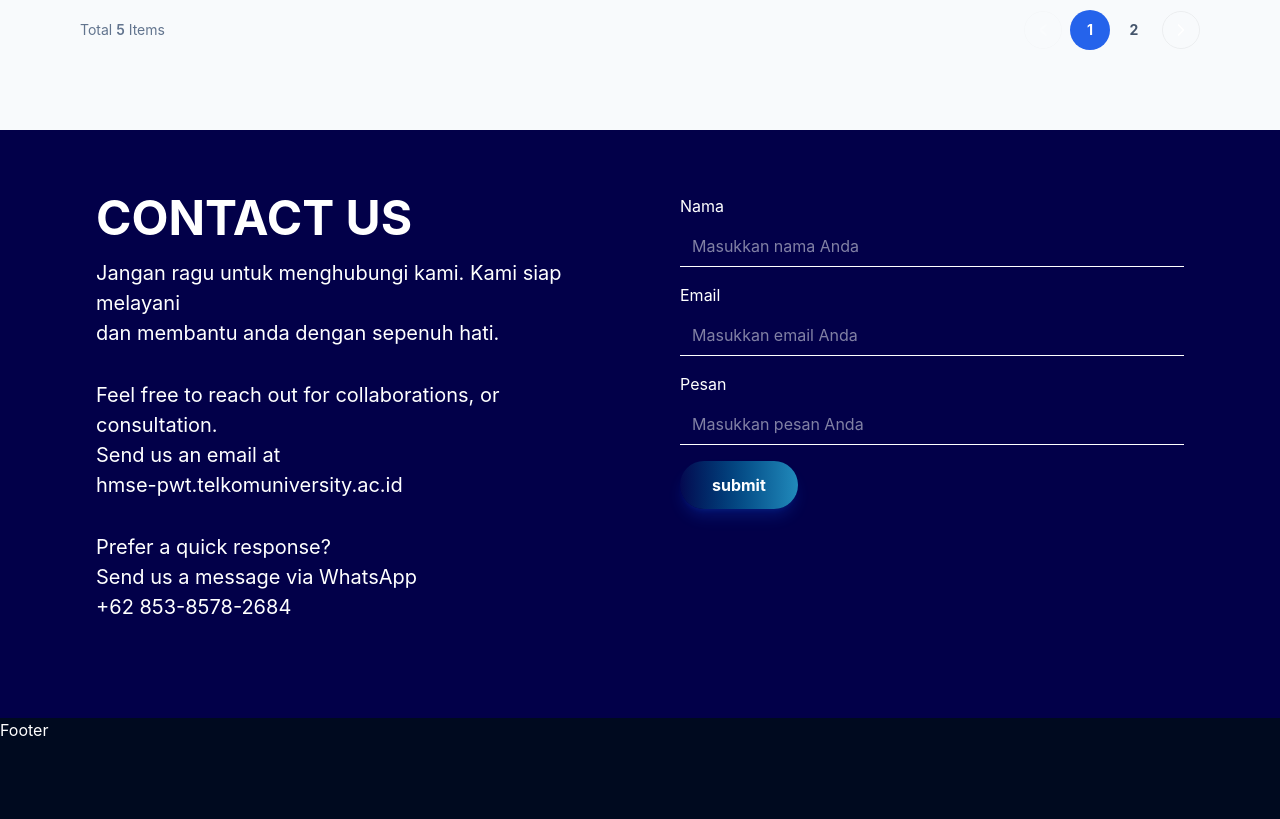
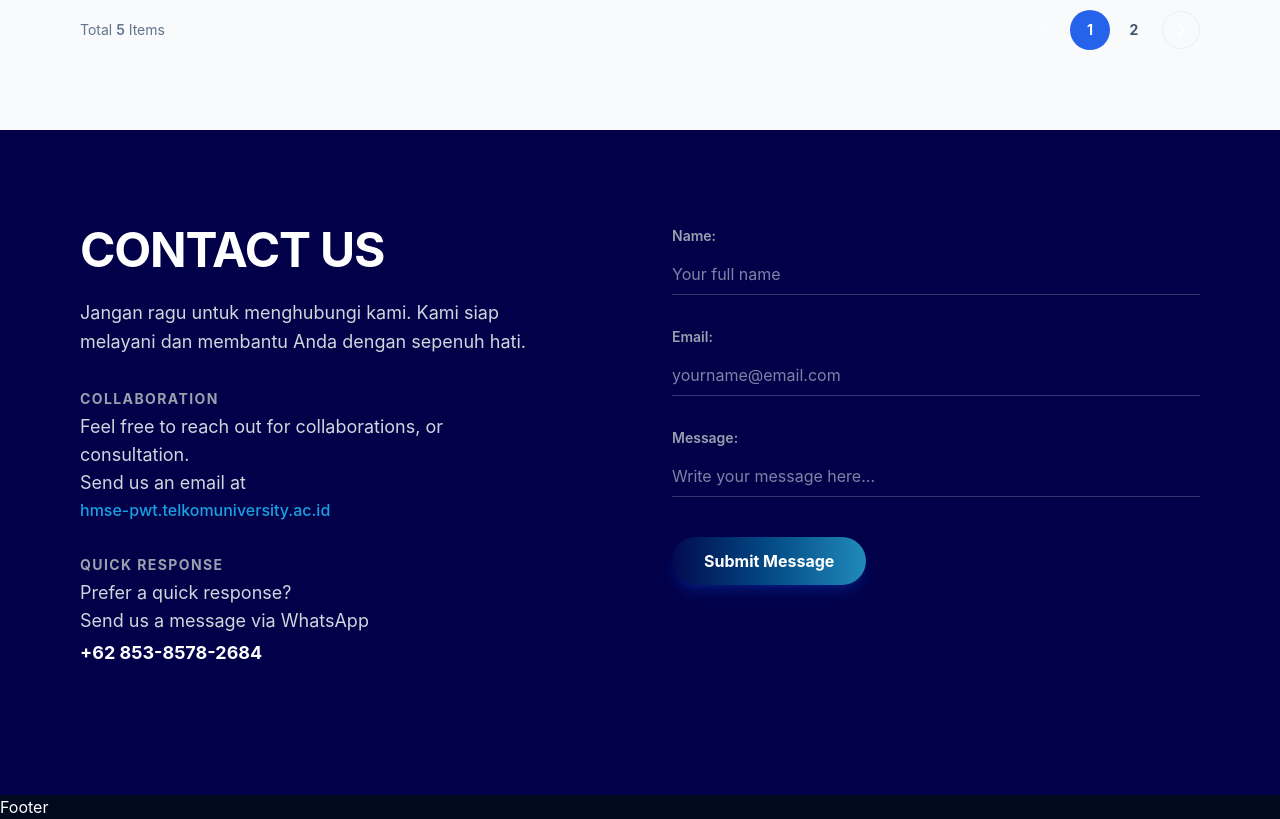
Before and after one commit to Research-and-Creativity/company-profile, a React (Vite) app: page / in a window 1280 px wide. Shown: the part 3580-4399 px from the top of the page. Before the commit the page ends 4322 px from the top, so only its background shows below. Built offline with nearby package versions, Linux system fonts and the light colour scheme.

Commit message:
features: update contact improve with animation

```diff
--- a/src/pages/Home/index.tsx
+++ b/src/pages/Home/index.tsx
@@ -23,7 +23,7 @@ const HomePage = () => {
                 <OurProducts />
             </section>
 
-            <section id="contact" className="py-16 bg-[#020049] text-white">
+            <section id="contact" className="bg-[#020049] text-white">
                 <Contact />
             </section>
         </div>
--- a/src/pages/Home/section/Contact.tsx
+++ b/src/pages/Home/section/Contact.tsx
@@ -1,31 +1,135 @@
-import Button from "../../../components/ui/Button"
+import { motion, type Variants } from "framer-motion";
+import Button from "../../../components/ui/Button";
+
+const containerVariants: Variants = {
+  hidden: { opacity: 0 },
+  visible: {
+    opacity: 1,
+    transition: {
+      staggerChildren: 0.2,
+    },
+  },
+};
+
+const itemVariants: Variants = {
+  hidden: { opacity: 0, x: -20 },
+  visible: {
+    opacity: 1,
+    x: 0,
+    transition: { duration: 0.5, ease: "easeOut" },
+  },
+};
 
 export default function Contact() {
   return (
-    <div className="flex flex-col md:flex-row gap-20 md:px-24 px-16">
-      <div className="md:w-1/2">
-      <h1 className="text-5xl font-bold mb-4 uppercase">Contact Us</h1>
-      <p className="mb-4 text-[20px]">Jangan ragu untuk menghubungi kami. Kami siap melayani <br />dan membantu anda dengan sepenuh hati.</p>
-      <p className="my-8 text-[20px]">Feel free to reach out for collaborations, or consultation. <br />Send us an email at <br />hmse-pwt.telkomuniversity.ac.id</p>
-      <p className="my-8 text-[20px]">Prefer a quick response? <br />Send us a message via WhatsApp <br />+62 853-8578-2684</p>
+    <section id="contact" className="py-24 overflow-hidden">
+      <div className="container mx-auto px-6 md:px-20">
+        <div className="grid grid-cols-1 lg:grid-cols-2 gap-16 items-start">
+          <motion.div
+            variants={containerVariants}
+            initial="hidden"
+            whileInView="visible"
+            viewport={{ once: true, margin: "-100px" }}
+          >
+            <motion.h2
+              variants={itemVariants}
+              className="text-5xl font-bold text-white mb-6 tracking-tight"
+            >
+              CONTACT US
+            </motion.h2>
+
+            <motion.p
+              variants={itemVariants}
+              className="text-gray-300 text-lg mb-8 leading-relaxed max-w-md"
+            >
+              Jangan ragu untuk menghubungi kami. Kami siap melayani dan
+              membantu Anda dengan sepenuh hati.
+            </motion.p>
+
+            <motion.div
+              variants={itemVariants}
+              className="mb-8 leading-relaxed max-w-md group"
+            >
+              <p className="text-gray-400 text-sm font-bold uppercase tracking-widest mb-1">
+                Collaboration
+              </p>
+              <p className="text-gray-300 text-lg">
+                Feel free to reach out for collaborations, or consultation.
+              </p>
+              <p className="text-gray-300 text-lg">Send us an email at</p>
+              <a
+                href="mailto:hmse-pwt.telkomuniversity.ac.id"
+                className="text-[#17a1e1] font-medium hover:underline cursor-pointer transition-all"
+              >
+                hmse-pwt.telkomuniversity.ac.id
+              </a>
+            </motion.div>
+
+            <motion.div
+              variants={itemVariants}
+              className="mb-8 leading-relaxed max-w-md"
+            >
+              <p className="text-gray-400 text-sm font-bold uppercase tracking-widest mb-1">
+                Quick Response
+              </p>
+              <p className="text-gray-300 text-lg">Prefer a quick response?</p>
+              <p className="text-gray-300 text-lg">
+                Send us a message via WhatsApp
+              </p>
+              <a href="https://wa.me/6285385782684" target="_blank" className="font-bold text-lg block mt-1">
+                +62 853-8578-2684
+              </a>
+            </motion.div>
+          </motion.div>
+
+          <motion.form
+            initial={{ opacity: 0, y: 50 }}
+            whileInView={{ opacity: 1, y: 0 }}
+            viewport={{ once: true }}
+            transition={{ duration: 0.6, delay: 0.2 }}
+            className="space-y-8"
+          >
+            <div className="relative">
+              <label className="block text-gray-400 text-sm font-semibold mb-2">
+                Name:
+              </label>
+              <input
+                type="text"
+                className="w-full bg-transparent border-b border-white/20 py-2 text-white focus:outline-none focus:border-zetech-primary transition-all peer"
+                placeholder="Your full name"
+              />
+              <div className="absolute bottom-0 left-0 h-0.5 w-0 bg-zetech-primary transition-all duration-300 peer-focus:w-full" />
+            </div>
+
+            <div className="relative">
+              <label className="block text-gray-400 text-sm font-semibold mb-2">
+                Email:
+              </label>
+              <input
+                type="email"
+                className="w-full bg-transparent border-b border-white/20 py-2 text-white focus:outline-none focus:border-zetech-primary transition-all peer"
+                placeholder="yourname@email.com"
+              />
+              <div className="absolute bottom-0 left-0 h-0.5 w-0 bg-zetech-primary transition-all duration-300 peer-focus:w-full" />
+            </div>
+
+            <div className="relative">
+              <label className="block text-gray-400 text-sm font-semibold mb-2">
+                Message:
+              </label>
+              <input
+                className="w-full bg-transparent border-b border-white/20 py-2 text-white focus:outline-none focus:border-zetech-primary transition-all peer resize-none"
+                placeholder="Write your message here..."
+              />
+              <div className="absolute bottom-0 left-0 h-0.5 w-0 bg-zetech-primary transition-all duration-300 peer-focus:w-full" />
+            </div>
+
+            <div className="pt-2">
+              <Button text="Submit Message" classAdd="hover:scale-105" />
+            </div>
+          </motion.form>
+        </div>
       </div>
-      <div className="md:w-1/2">
-        <form>
-          <div className="mb-4">
-            <label htmlFor="name" className="block mb-2">Nama</label>
-            <input type="text" id="name" className="w-full px-3 py-2 border-0 outline-0 border-b" placeholder="Masukkan nama Anda" />
-          </div>
-          <div className="mb-4">
-            <label htmlFor="email" className="block mb-2">Email</label>
-            <input type="email" id="email" className="w-full px-3 py-2 border-0 outline-0 border-b" placeholder="Masukkan email Anda" />
-          </div>
-          <div className="mb-4">
-            <label htmlFor="message" className="block mb-2">Pesan</label>
-            <input id="message" className="w-full px-3 py-2 border-0 outline-0 border-b" placeholder="Masukkan pesan Anda"/>
-          </div>
-          <Button text="submit"/>
-        </form>
-      </div>
-    </div>
-  )
+    </section>
+  );
 }
```
